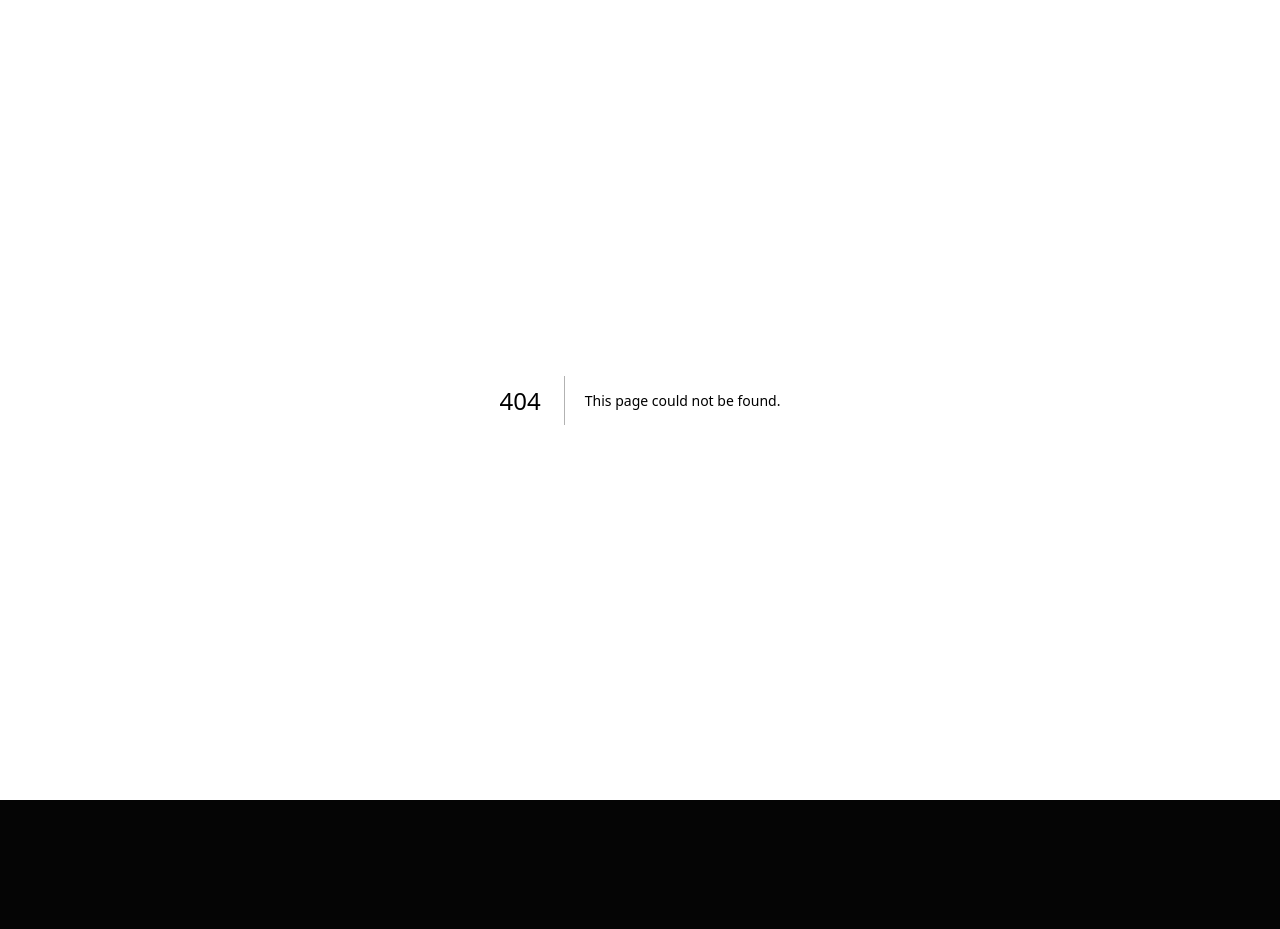
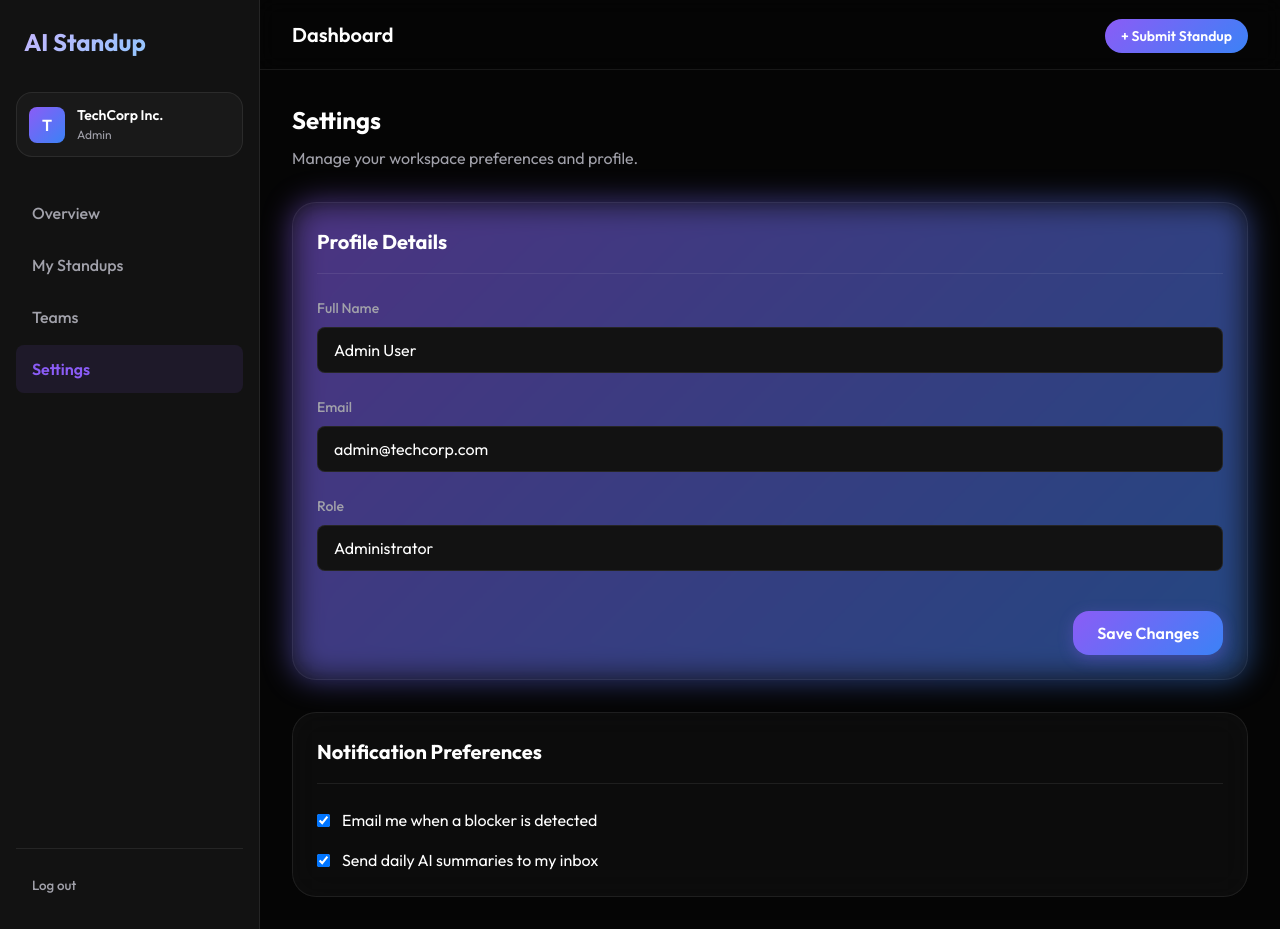
Before and after one commit to rohandev19/ai-standup, a Next.js app in the folder apps/web/: page /dashboard/settings in a window 1280 px wide. Before the commit this address had no page. Before the commit the page ends 800 px from the top, so only its background shows below. Built offline with nearby package versions, Linux system fonts and the light colour scheme.

Commit message:
feat: add placeholder dashboard pages

```diff
--- /dev/null
+++ b/apps/web/src/app/dashboard/settings/page.tsx
@@ -0,0 +1,46 @@
+'use client';
+import { Card } from '@/components/Card/Card';
+import { Button } from '@/components/Button/Button';
+import { Input } from '@/components/Input/Input';
+
+export default function SettingsPage() {
+  return (
+    <div style={{ display: 'flex', flexDirection: 'column', gap: '2rem', animation: 'fadeIn 0.5s ease' }}>
+      <div>
+        <h2 style={{ fontSize: '1.5rem', fontWeight: 700, marginBottom: '0.5rem' }}>Settings</h2>
+        <p style={{ color: 'var(--text-secondary)' }}>Manage your workspace preferences and profile.</p>
+      </div>
+
+      <Card glow style={{ maxWidth: '600px' }}>
+        <h3 style={{ fontSize: '1.25rem', marginBottom: '1.5rem', borderBottom: '1px solid var(--border-glass)', paddingBottom: '1rem' }}>
+          Profile Details
+        </h3>
+        <div style={{ display: 'flex', flexDirection: 'column', gap: '1.5rem' }}>
+          <Input label="Full Name" defaultValue="Admin User" />
+          <Input label="Email" type="email" defaultValue="admin@techcorp.com" />
+          <Input label="Role" defaultValue="Administrator" disabled />
+
+          <div style={{ display: 'flex', justifyContent: 'flex-end', marginTop: '1rem' }}>
+            <Button>Save Changes</Button>
+          </div>
+        </div>
+      </Card>
+
+      <Card style={{ maxWidth: '600px' }}>
+        <h3 style={{ fontSize: '1.25rem', marginBottom: '1.5rem', borderBottom: '1px solid var(--border-glass)', paddingBottom: '1rem' }}>
+          Notification Preferences
+        </h3>
+        <div style={{ display: 'flex', flexDirection: 'column', gap: '1rem' }}>
+          <label style={{ display: 'flex', alignItems: 'center', gap: '0.75rem', cursor: 'pointer' }}>
+            <input type="checkbox" defaultChecked />
+            <span>Email me when a blocker is detected</span>
+          </label>
+          <label style={{ display: 'flex', alignItems: 'center', gap: '0.75rem', cursor: 'pointer' }}>
+            <input type="checkbox" defaultChecked />
+            <span>Send daily AI summaries to my inbox</span>
+          </label>
+        </div>
+      </Card>
+    </div>
+  );
+}
```
Also changed, not shown: apps/web/src/app/dashboard/standups/page.tsx (added, +34 -0 lines), apps/web/src/app/dashboard/teams/page.tsx (added, +31 -0 lines).
